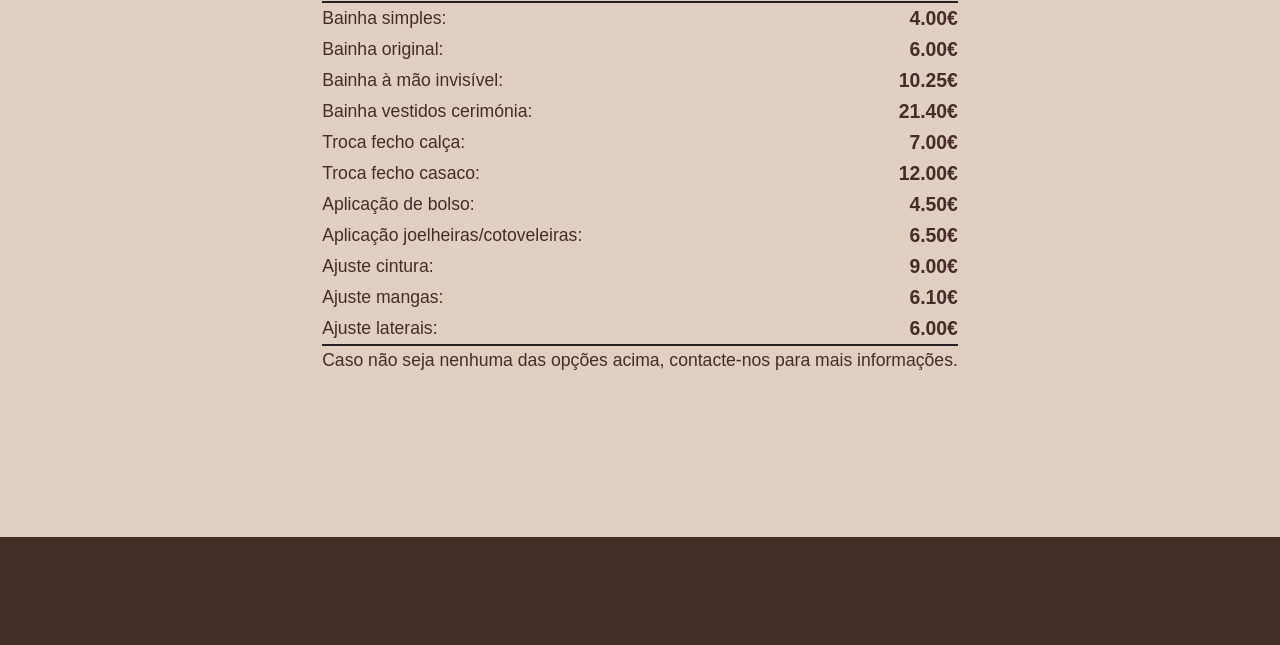
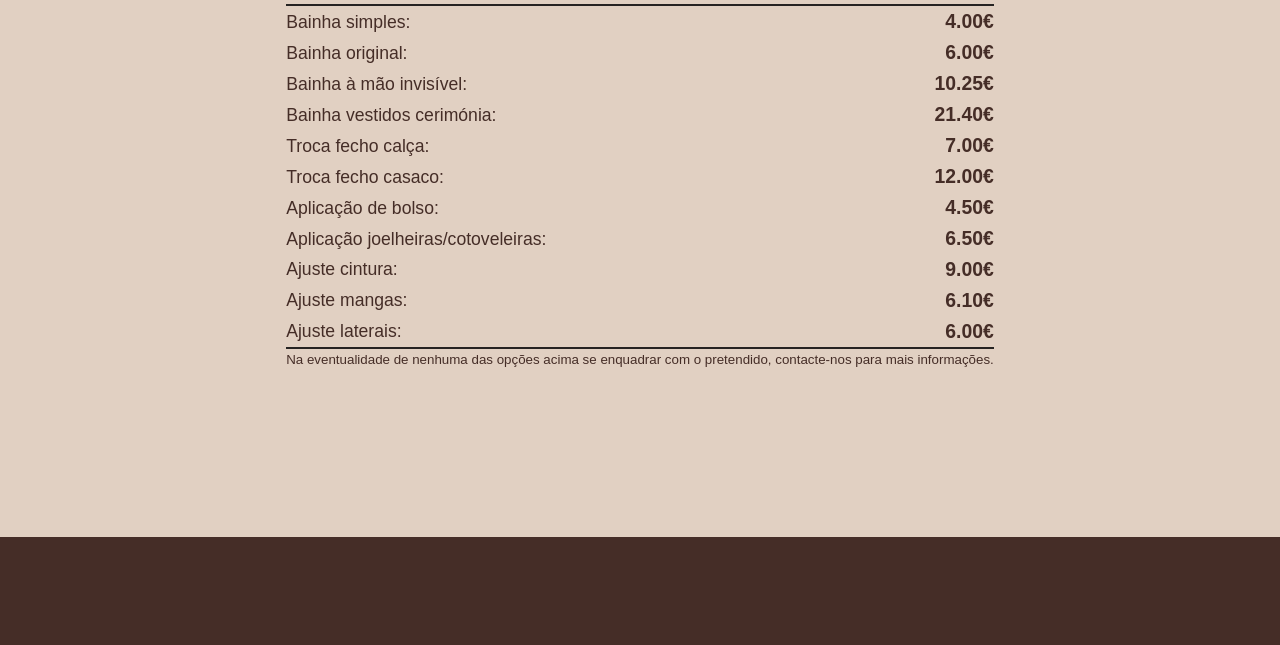
Before and after one commit to Fonseca-Francisco/bella, a plain HTML site: page index.html in a window 1280 px wide. Shown: the part 2816-3461 px from the top of the page. Drawn offline with Linux system fonts and the light colour scheme.

Commit message:
Mini mudança numa frase e formatação

```diff
--- a/index.html
+++ b/index.html
@@ -92,7 +92,7 @@
             <p>Ajuste laterais: <b class="prec">6.00€</b></p>
             <hr color="#262322"></hr>
             </table>
-            <p>Caso não seja nenhuma das opções acima, contacte-nos para mais informações.</p>
+            <p style="font-size: smaller;">Na eventualidade de nenhuma das opções acima se enquadrar com o pretendido, contacte-nos para mais informações.</p>
 
         </div>
     </section>
```
Also changed, not shown: img/1.png (deleted), img/2.png (deleted), img/bg.jpeg (deleted), img/test.jpg (deleted).
